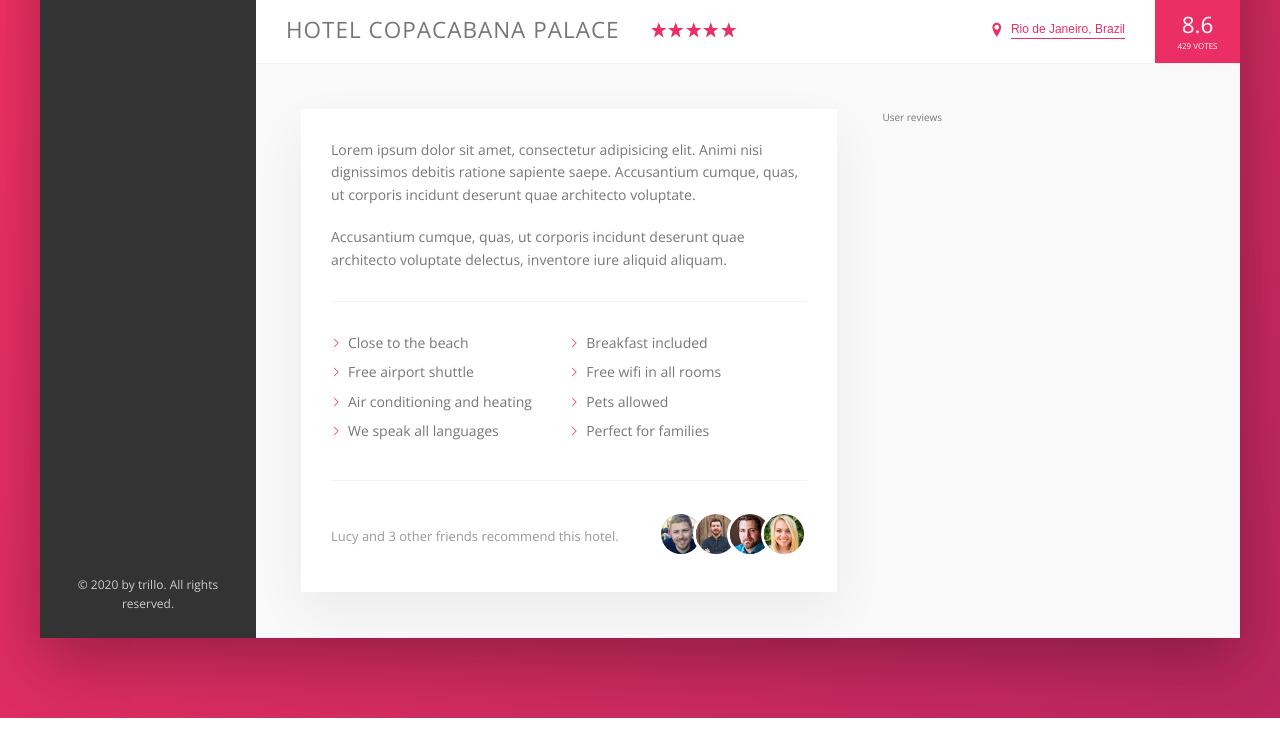
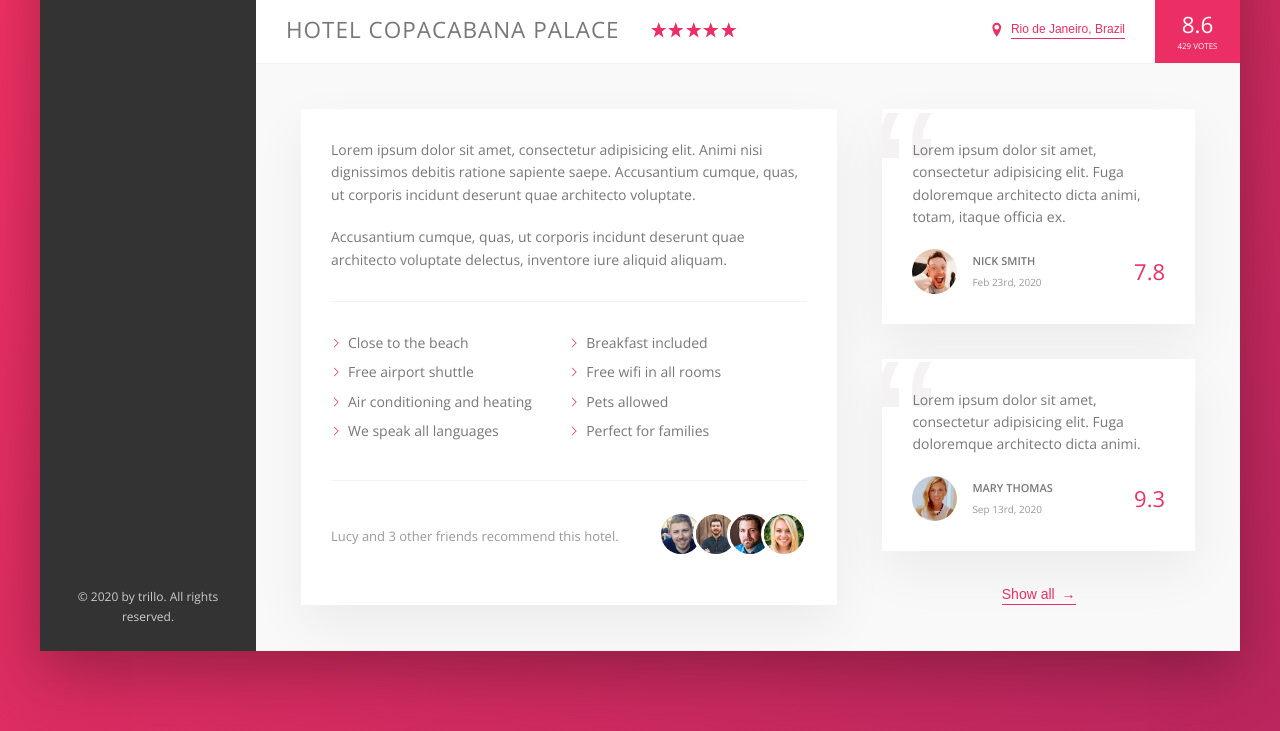
Before and after one commit to GabrielDoddy94/trillo, a website: page index.html in a window 1280 px wide. Shown: the part 538-1269 px from the top of the page. Drawn offline with nearby package versions, Linux system fonts and the light colour scheme.

Commit message:
Add user reviews

```diff
--- a/index.html
+++ b/index.html
@@ -211,7 +211,47 @@
               </div>
             </div>
 
-            <div class="user-reviews">User reviews</div>
+            <div class="user-reviews">
+              <figure class="review">
+                <blockquote class="review__text">
+                  Lorem ipsum dolor sit amet, consectetur adipisicing elit. Fuga
+                  doloremque architecto dicta animi, totam, itaque officia ex.
+                </blockquote>
+                <figcaption class="review__user">
+                  <img
+                    src="img/user-1.jpg"
+                    alt="User 1"
+                    class="review__photo"
+                  />
+                  <div class="review__user-box">
+                    <p class="review__user-name">Nick Smith</p>
+                    <p class="review__user-date">Feb 23rd, 2020</p>
+                  </div>
+                  <div class="review__rating">7.8</div>
+                </figcaption>
+              </figure>
+
+              <figure class="review">
+                <blockquote class="review__text">
+                  Lorem ipsum dolor sit amet, consectetur adipisicing elit. Fuga
+                  doloremque architecto dicta animi.
+                </blockquote>
+                <figcaption class="review__user">
+                  <img
+                    src="img/user-2.jpg"
+                    alt="User 2"
+                    class="review__photo"
+                  />
+                  <div class="review__user-box">
+                    <p class="review__user-name">Mary Thomas</p>
+                    <p class="review__user-date">Sep 13rd, 2020</p>
+                  </div>
+                  <div class="review__rating">9.3</div>
+                </figcaption>
+              </figure>
+
+              <button class="btn-inline">Show all <span>&rarr;</span></button>
+            </div>
           </div>
         </main>
       </div>
--- a/sass/_components.scss
+++ b/sass/_components.scss
@@ -269,8 +269,17 @@
   cursor: pointer;
   transition: all 0.2s;
 
+  & span {
+    margin-left: 3px;
+    transition: margin-left 0.2s;
+  }
+
   &:hover {
     color: var(--color-grey-dark-1);
+
+    span {
+      margin-left: 8px;
+    }
   }
 
   &:focus {
@@ -364,3 +373,65 @@
     }
   }
 }
+
+// REVIEWS
+.review {
+  background-color: #fff;
+  box-shadow: var(--shadow-light);
+  padding: 3rem;
+  margin-bottom: 3.5rem;
+  position: relative;
+  overflow: hidden;
+
+  &__text {
+    margin-bottom: 2rem;
+    z-index: 10;
+    position: relative;
+  }
+
+  &__user {
+    display: flex;
+    align-items: center;
+
+    &-box {
+      margin-right: auto;
+    }
+
+    &-name {
+      font-size: 1.1rem;
+      font-weight: 600;
+      text-transform: uppercase;
+      margin-bottom: 0.4rem;
+    }
+
+    &-date {
+      font-size: 1rem;
+      color: var(--color-grey-dark-3);
+    }
+  }
+
+  &__photo {
+    height: 4.5rem;
+    width: 4.5rem;
+    border-radius: 50%;
+    margin-right: 1.5rem;
+  }
+
+  &__rating {
+    color: var(--color-primary);
+    font-size: 2.2rem;
+    font-weight: 300;
+  }
+
+  &::before {
+    content: '\201C';
+    position: absolute;
+    top: -2.75rem;
+    left: -1rem;
+    line-height: 1;
+    font-size: 20rem;
+    color: var(--color-grey-light-2);
+    font-family: sans-serif;
+    z-index: 1;
+  }
+}
--- a/sass/_layout.scss
+++ b/sass/_layout.scss
@@ -40,9 +40,11 @@
 
 .detail {
   display: flex;
+
   padding: 4.5rem;
   background-color: var(--color-grey-light-1);
   border-bottom: var(--line);
+  font-size: 1.4rem;
 }
 
 .description {
@@ -52,9 +54,12 @@
   box-shadow: var(--shadow-light);
   padding: 3rem;
   margin-right: 4.5rem;
-  font-size: 1.4rem;
 }
 
 .user-reviews {
   flex: 1;
+
+  display: flex;
+  flex-direction: column;
+  align-items: center;
 }
```
Also changed, not shown: css/style.css.
